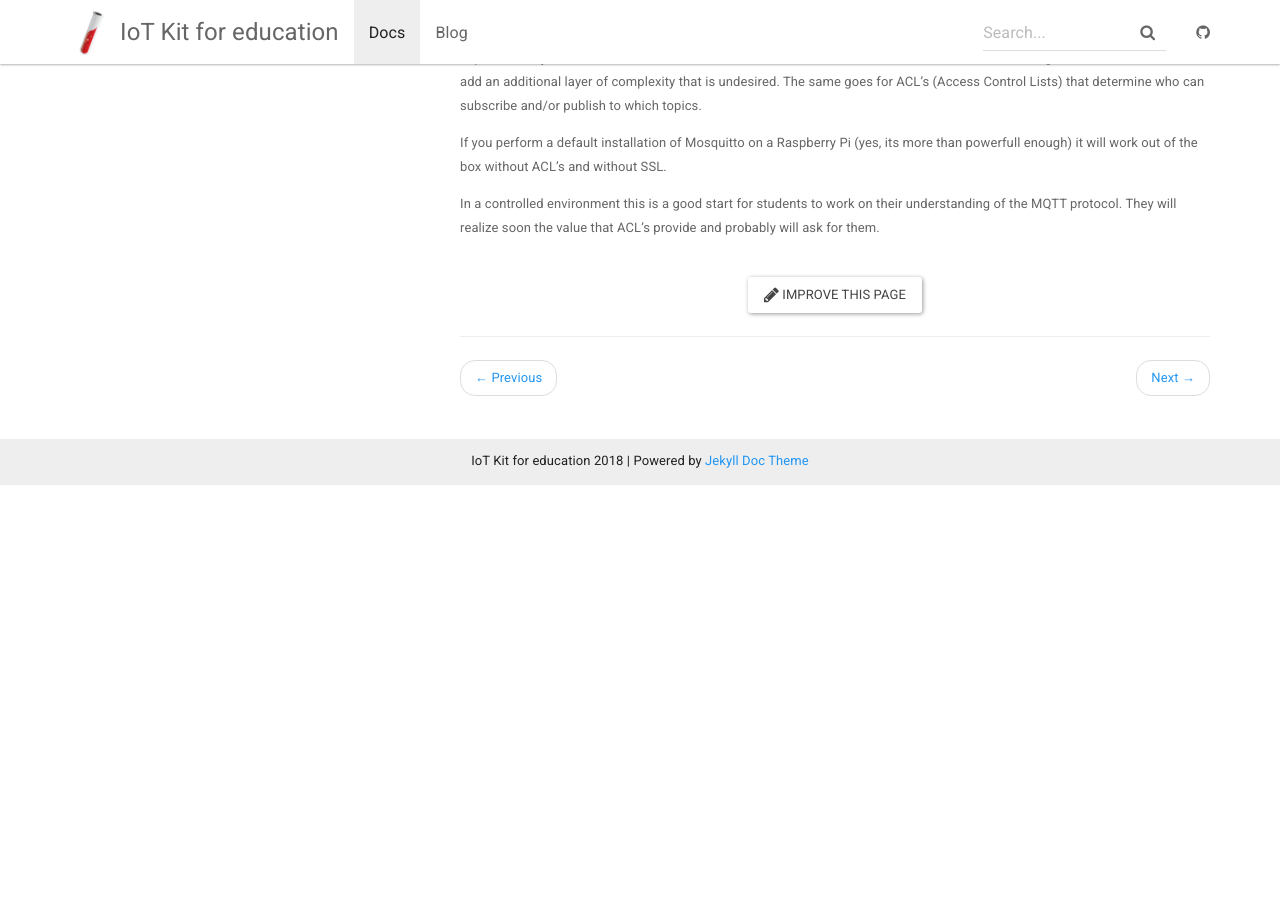
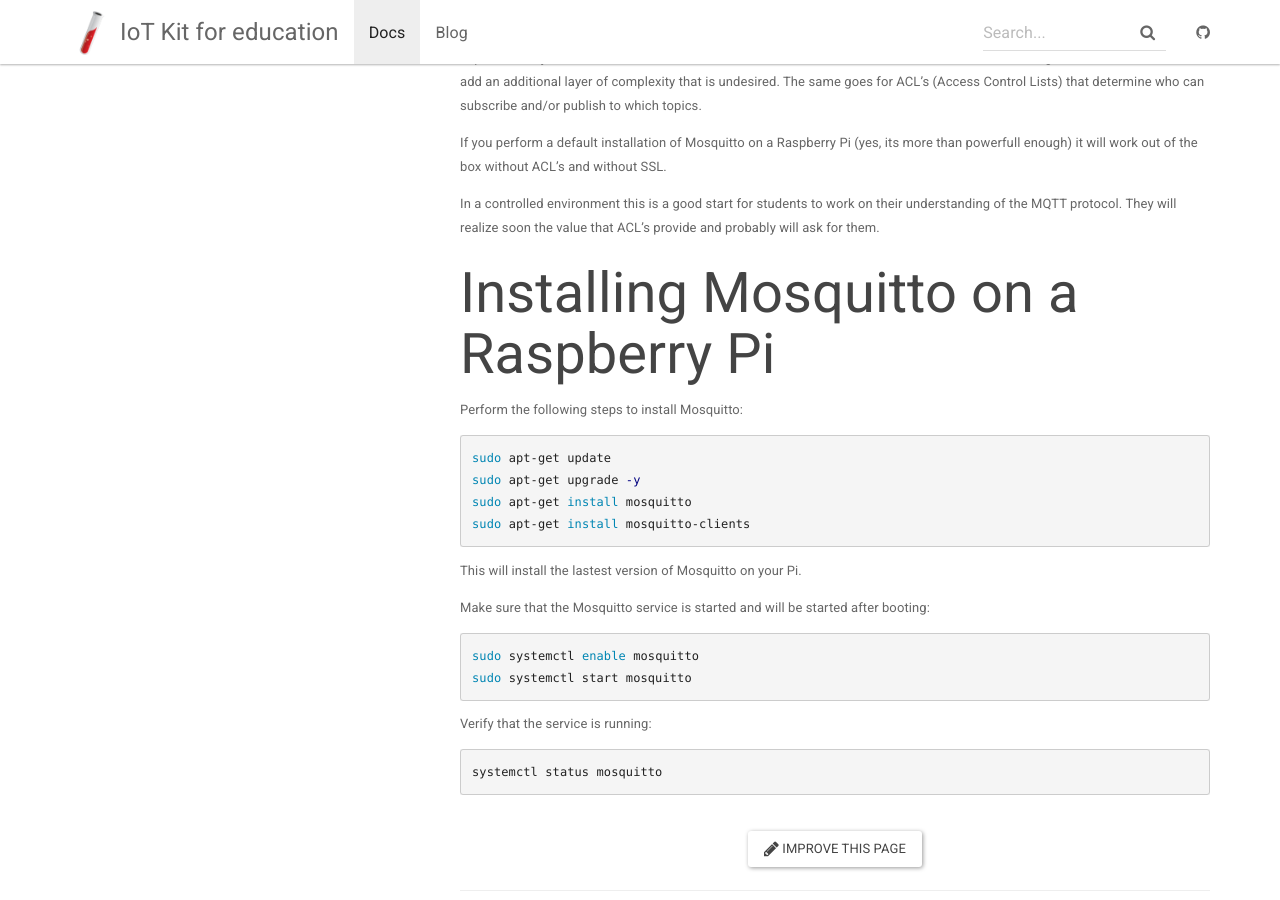
Before and after one commit to mverleun/IoT-Web, a Jekyll site: the page built from _docs/mqtt-server.md, in a window 1280 px wide and 900 px high, scrolled down 429 px. Built offline with Jekyll 4.4.1, drawn with Linux system fonts in a browser that asks for light colours; nearby versions of some CDN libraries; before the commit the page ends 915 px from its top, so only the background shows below that.

Commit message:
Added installation instructions

````diff
--- a/_docs/mqtt-server.md
+++ b/_docs/mqtt-server.md
@@ -19,3 +19,26 @@ If you perform a default installation of Mosquitto on a Raspberry Pi (yes, its m
 
 In a controlled environment this is a good start for students to work on their understanding of the MQTT protocol.
 They will realize soon the value that ACL's provide and probably will ask for them.
+
+# Installing Mosquitto on a Raspberry Pi
+Perform the following steps to install Mosquitto:
+
+```bash
+sudo apt-get update
+sudo apt-get upgrade -y
+sudo apt-get install mosquitto
+sudo apt-get install mosquitto-clients
+```
+This will install the lastest version of Mosquitto on your Pi.
+
+Make sure that the Mosquitto service is started and will be started after booting:
+
+```bash
+sudo systemctl enable mosquitto
+sudo systemctl start mosquitto
+```
+Verify that the service is running:
+
+```bash
+systemctl status mosquitto
+```
````
